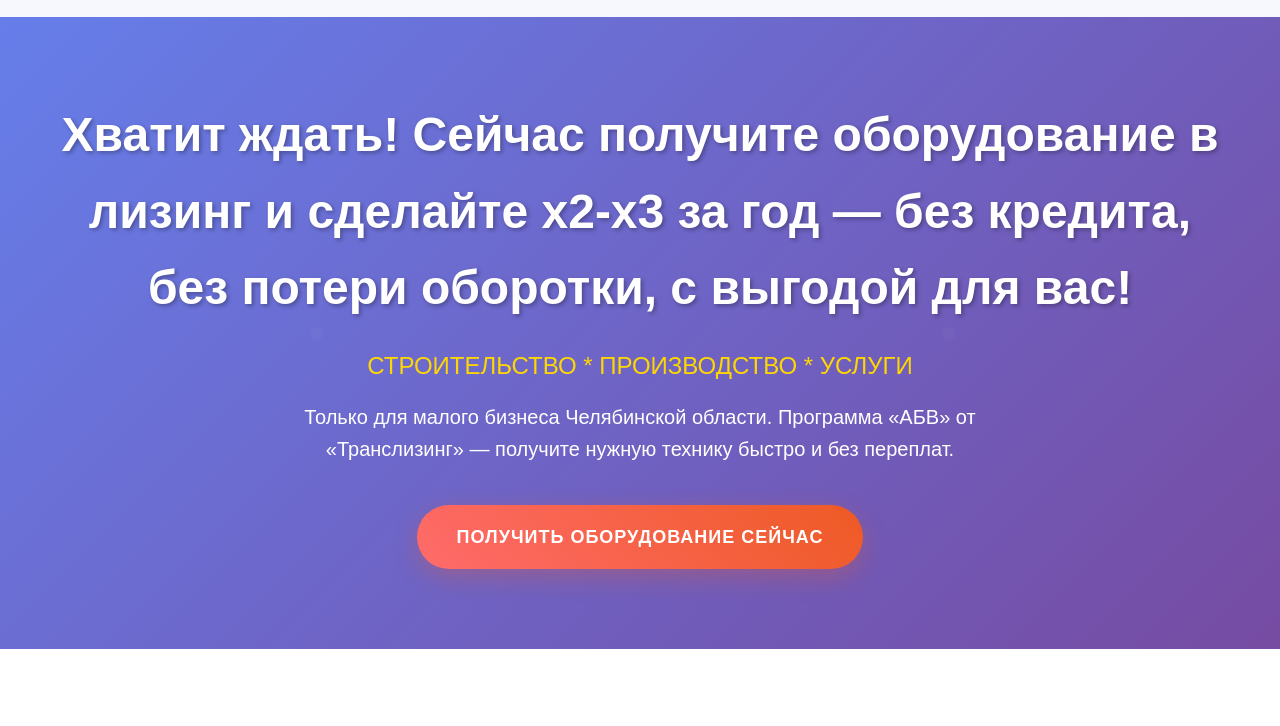
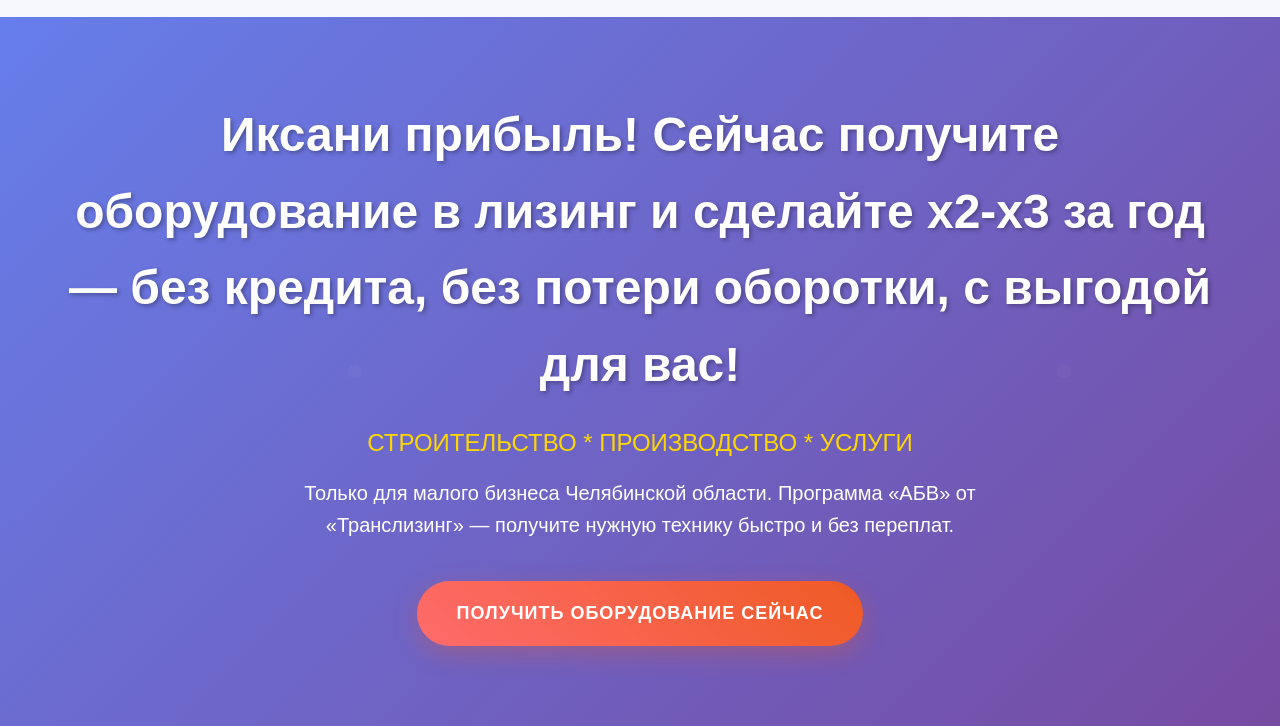
Before and after one commit to tmpark888/transleasabc2, a plain HTML site: page index.html in a window 1280 px wide. Shown: the part 68-794 px from the top of the page. Drawn offline with Linux system fonts and the light colour scheme.

Commit message:
Update index.html
иксани прибыль

```diff
--- a/index.html
+++ b/index.html
@@ -470,7 +470,7 @@
     <section class="hero">
         <div class="container">
             <div class="hero-content">
-                <h1>Хватит ждать! Сейчас получите оборудование в лизинг и сделайте х2-х3 за год — без кредита, без потери оборотки, с выгодой для вас!</h1>
+                <h1>Иксани прибыль! Сейчас получите оборудование в лизинг и сделайте х2-х3 за год — без кредита, без потери оборотки, с выгодой для вас!</h1>
                 <div class="subtitle">СТРОИТЕЛЬСТВО * ПРОИЗВОДСТВО * УСЛУГИ</div>
                 <p class="description">
                     Только для малого бизнеса Челябинской области. Программа «АБВ» от «Транслизинг» — получите нужную технику быстро и без переплат.
```
